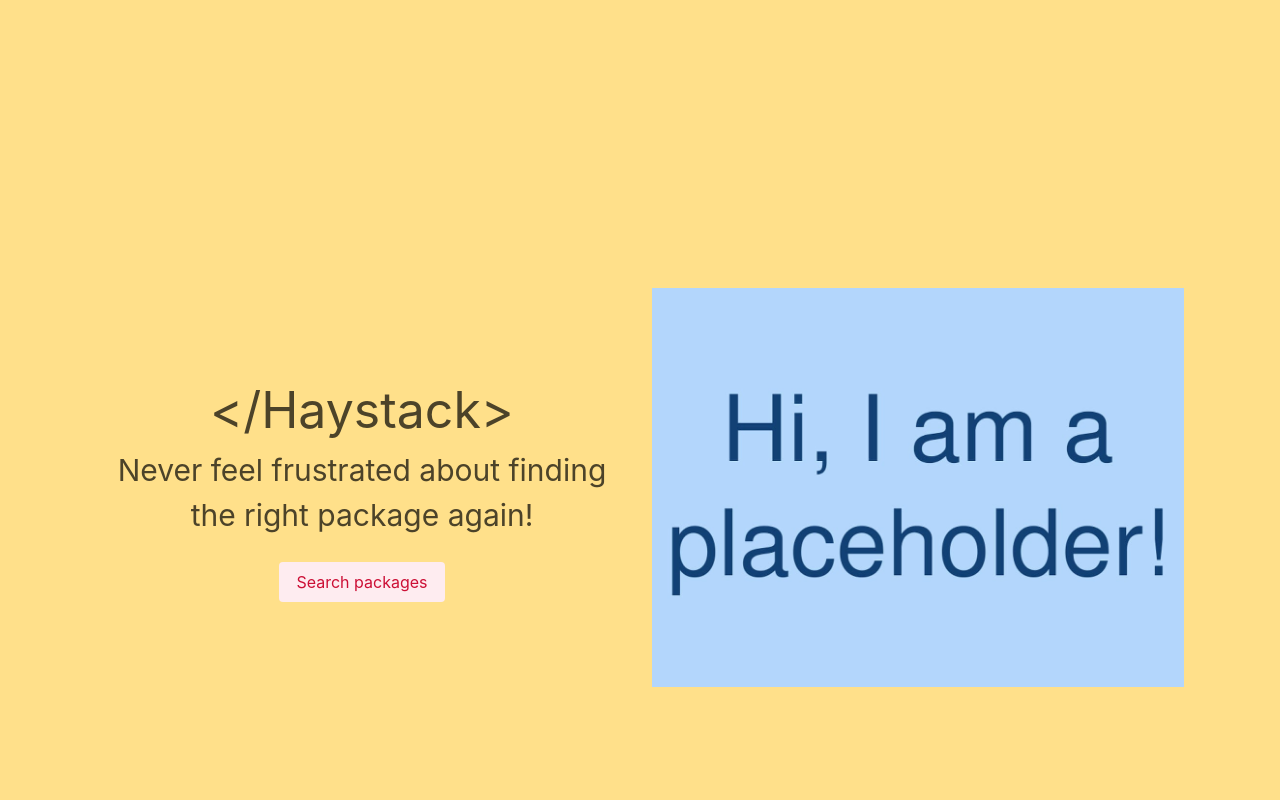
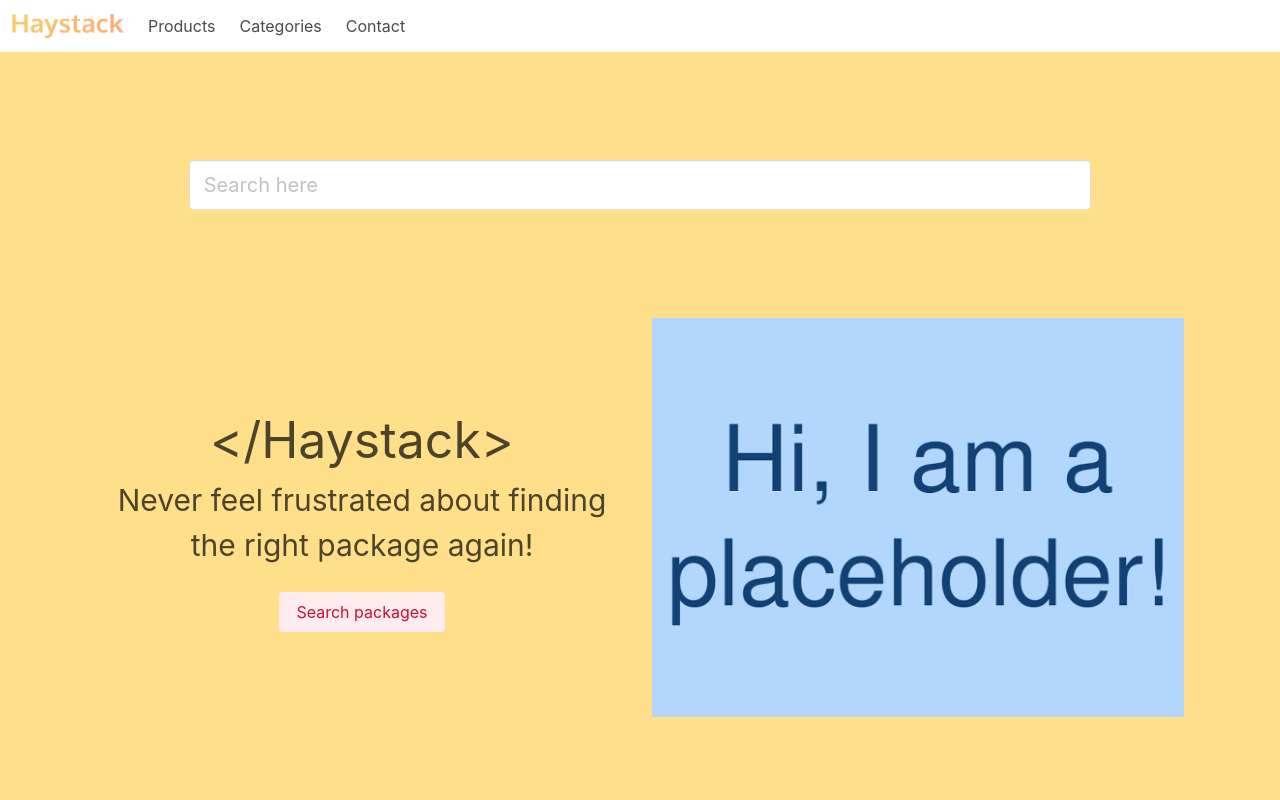
Before and after one commit to shanscirg/haystack, a React (Create React App) app in the folder haystack/: page / in a window 1280 px wide. Shown: the top 800 px of the page. Built offline with nearby package versions, Linux system fonts and the light colour scheme.

Commit message:
added Navbar code, first two heroes on landing page have been placed and primitive data added.

```diff
--- a/haystack/src/components/Navbar.js
+++ b/haystack/src/components/Navbar.js
@@ -1,9 +1,30 @@
 import React from 'react'
+import navBrand from '../assets/Haystack.jpg'
 
 const Navbar = () => {
     return (
         <div>
+            <nav className="navbar" role="navigation" aria-label="main navigation">
+                <div className="navbar-brand">
+                    <a className="navbar-item" href="/">
+                        <img src={navBrand} width="112" height="28" />
+                    </a>
+                    <a role="button" className="navbar-burger burger" aria-label="menu" aria-expanded="false" data-target="navbarBasicExample">
+                        <span aria-hidden="true"></span>
+                        <span aria-hidden="true"></span>
+                        <span aria-hidden="true"></span>
+                    </a>
+                </div>
+                <div className="navbar-menu">
+                    <div className="navbar-start">
+                        <a className="navbar-item">Products</a>
+                        <a className="navbar-item">Categories</a>
+                        <a className="navbar-item">Contact</a>
 
+                    </div>
+                    <div className="navbar-end"></div>
+                </div>
+            </nav>
         </div>
     )
 }
--- a/haystack/src/components/WelcomeHero.js
+++ b/haystack/src/components/WelcomeHero.js
@@ -5,7 +5,16 @@ const WelcomeHero = () => {
     return (
         <div>
             <section className='hero is-warning is-large'>
-                <div className='hero-body'>
+                <div className='hero-body pt-6'>
+                    <div className='columns mt-6 mb-6 pb-6'>
+                        <div className='column is-10 is-offset-1'>
+                            <div className="field">
+                                <div className="control is-medium">
+                                    <input className="input is-medium" type="text" placeholder="Search here" />
+                                </div>
+                            </div>
+                        </div>
+                    </div>
                     <div className="container">
                         <div className='columns level'>
                             <div className='column'>
--- a/haystack/src/pages/Landing.js
+++ b/haystack/src/pages/Landing.js
@@ -1,11 +1,13 @@
 import React from 'react'
 import MissionHero from '../components/MissionHero'
+import Navbar from '../components/Navbar'
 import WelcomeHero from '../components/WelcomeHero'
 
 
 const Landing = () => {
     return (
         <div>
+            <Navbar/>
             <WelcomeHero/>
             <MissionHero/>
         </div>
```
Also changed, not shown: haystack/src/assets/Haystack.jpg (added).
